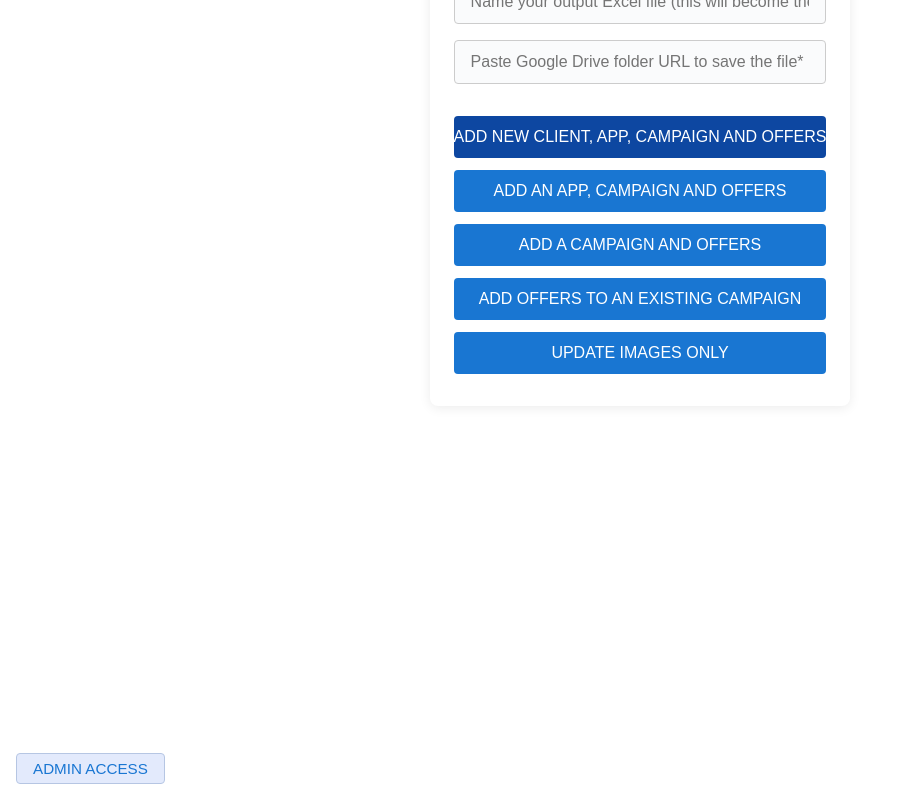
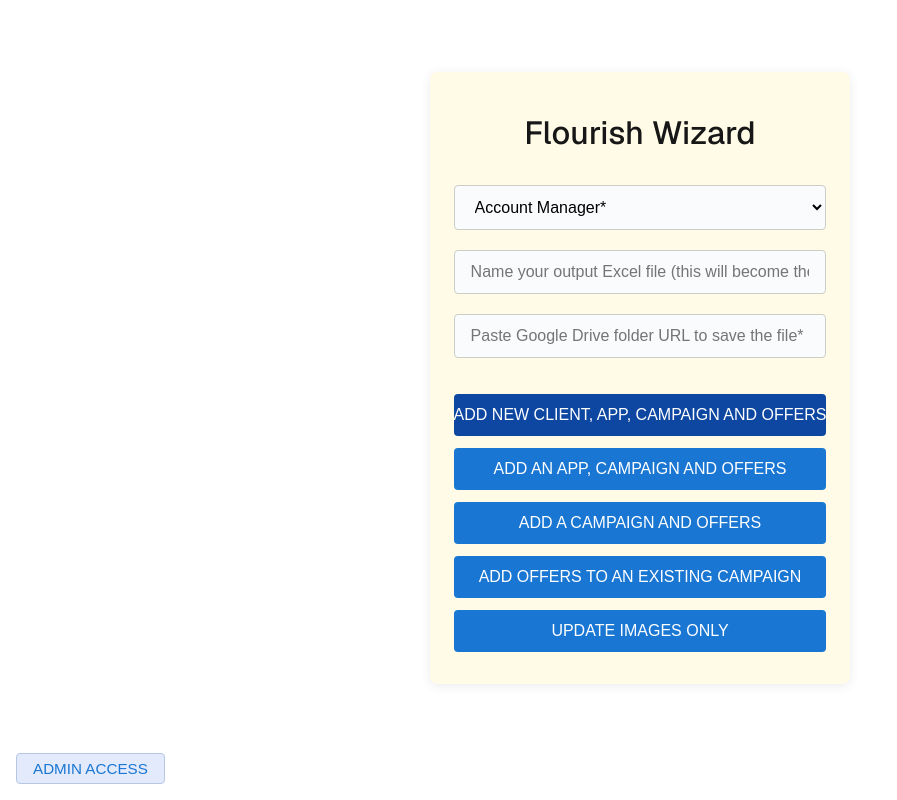
Before and after one commit to Octostone/wizard-v5, a Next.js app: page / in a window 1280 px wide. Shown: the whole page, without its empty margins (0-897 px from the left). Built offline with nearby package versions, Linux system fonts and the light colour scheme.

Commit message:
fix: improve landing page layout, background, and spacing per feedback

```diff
--- a/src/app/page.module.css
+++ b/src/app/page.module.css
@@ -6,13 +6,12 @@
   --button-primary-hover: #383838;
   --button-secondary-hover: #f2f2f2;
 
-  display: grid;
-  grid-template-rows: 20px 1fr 20px;
-  align-items: center;
-  justify-items: center;
-  min-height: 100svh;
-  padding: 80px;
-  gap: 64px;
+  background: #fff;
+  min-height: 100vh;
+  width: 100vw;
+  display: flex;
+  align-items: flex-start;
+  justify-content: center;
   font-family: var(--font-geist-sans);
 }
 
@@ -168,12 +167,13 @@ a.secondary {
 }
 
 .centeredCard {
-  background: #fff;
+  background: #fffbe6;
   border-radius: 8px;
   box-shadow: 0 2px 12px rgba(0,0,0,0.08);
   max-width: 600px;
-  margin: 48px auto 0 auto;
-  padding: 32px 24px 32px 24px;
+  margin-top: 72px;
+  margin-bottom: 48px;
+  padding: 40px 24px 32px 24px;
   display: flex;
   flex-direction: column;
   align-items: stretch;
@@ -183,14 +183,14 @@ a.secondary {
   text-align: center;
   font-size: 2rem;
   font-weight: 500;
-  margin-bottom: 24px;
+  margin-bottom: 32px;
 }
 
 .form {
   display: flex;
   flex-direction: column;
-  gap: 16px;
-  margin-bottom: 24px;
+  gap: 20px;
+  margin-bottom: 28px;
 }
 
 .input {
```
